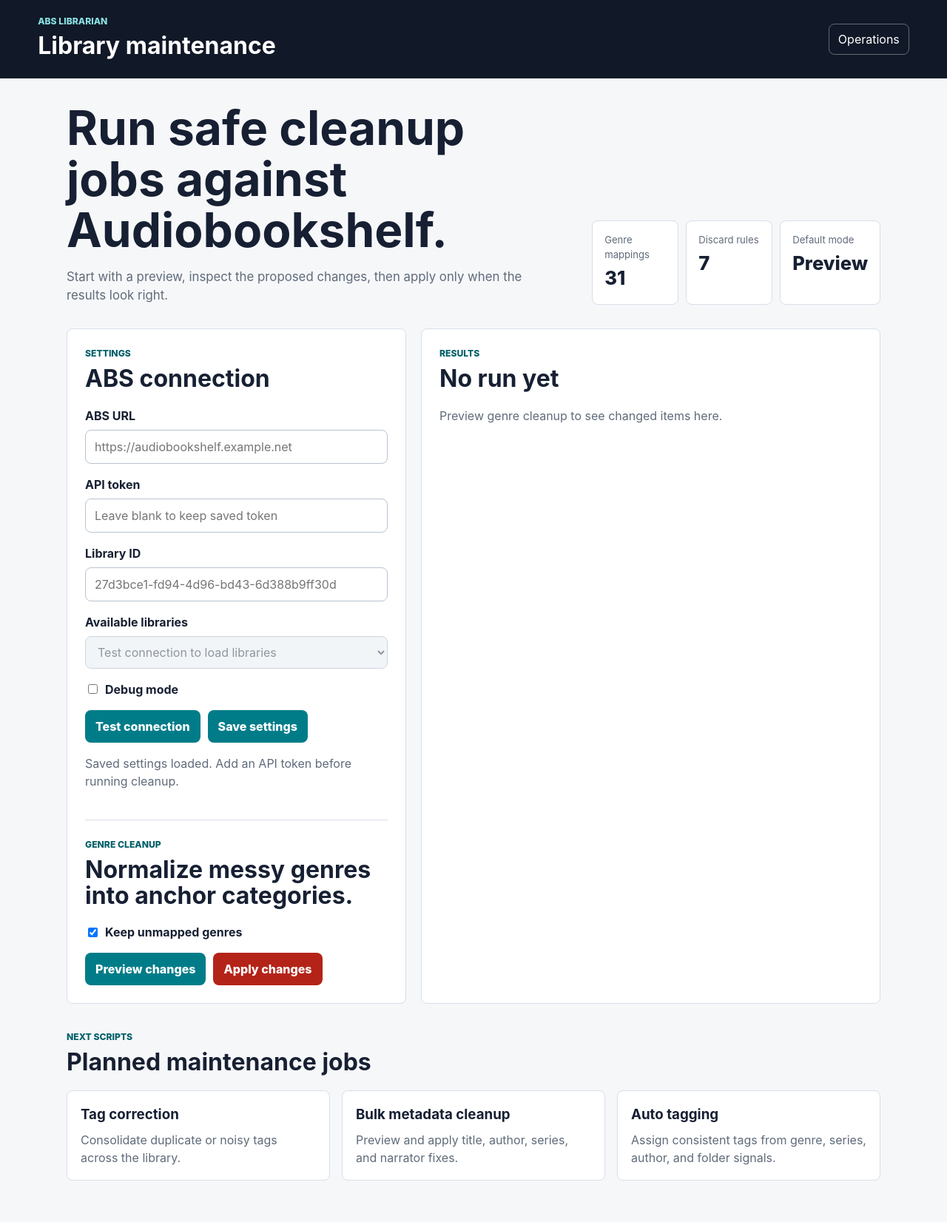
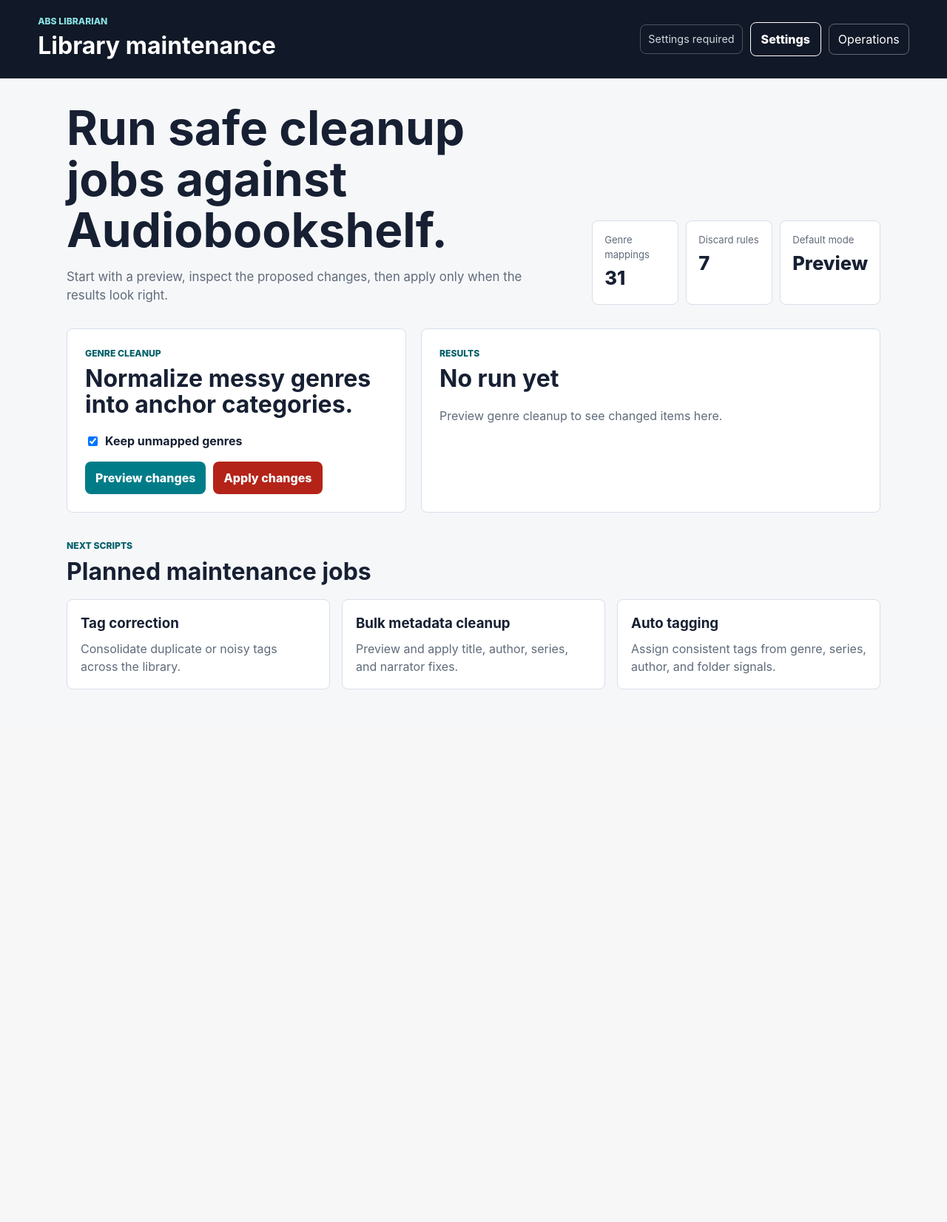
Before and after one commit to joelmale/AudioShelf-Librarian, a FastAPI app: page / in a window 1280 px wide. Shown: the whole page at 74% size. After the commit the page ends 932 px from the top, so only its background shows below. Run offline with FastAPI, Linux system fonts and the light colour scheme.

Commit message:
Move ABS settings into modal

```diff
--- a/audioshelf_librarian/web_app.py
+++ b/audioshelf_librarian/web_app.py
@@ -93,6 +93,9 @@ class SettingsRequest(BaseModel):
     abs_url: str = ""
     api_token: Optional[str] = None
     library_id: str = ""
+    library_name: str = ""
+    library_folder: str = ""
+    library_media_type: str = ""
     debug_mode: bool = False
 
 
@@ -270,6 +273,9 @@ async def save_settings(request: SettingsRequest):
             abs_url=request.abs_url,
             api_token=request.api_token,
             library_id=request.library_id,
+            library_name=request.library_name,
+            library_folder=request.library_folder,
+            library_media_type=request.library_media_type,
             debug_mode=request.debug_mode,
         )
         return settings_store.as_public_dict(settings)
--- a/static/styles.css
+++ b/static/styles.css
@@ -50,6 +50,27 @@ a {
     display: inline-block;
     padding: 8px 12px;
     text-decoration: none;
+}
+
+.topbar nav {
+    align-items: center;
+    display: flex;
+    flex-wrap: wrap;
+    gap: 10px;
+}
+
+.connection-status {
+    border: 1px solid rgba(255, 255, 255, 0.25);
+    border-radius: 8px;
+    color: #d1d8e0;
+    display: inline-block;
+    font-size: 0.9rem;
+    padding: 8px 10px;
+}
+
+.connection-status.connected {
+    border-color: rgba(137, 224, 228, 0.5);
+    color: #89e0e4;
 }
 
 main {
@@ -232,6 +253,16 @@ button.danger:hover {
     background: var(--danger-dark);
 }
 
+.secondary-button {
+    background: transparent;
+    border: 1px solid currentColor;
+    color: inherit;
+}
+
+.secondary-button:hover {
+    background: rgba(255, 255, 255, 0.12);
+}
+
 .muted {
     color: var(--muted);
 }
@@ -332,6 +363,18 @@ button.danger:hover {
     width: 100%;
 }
 
+.settings-modal-panel {
+    max-width: 680px;
+}
+
+.modal-heading-row {
+    align-items: start;
+    display: flex;
+    gap: 16px;
+    justify-content: space-between;
+    margin-bottom: 18px;
+}
+
 .modal-panel h2 {
     margin: 0 0 10px;
 }
--- a/templates/dashboard.html
+++ b/templates/dashboard.html
@@ -13,6 +13,8 @@
             <h1>Library maintenance</h1>
         </div>
         <nav>
+            <span id="connectionStatus" class="connection-status">Settings required</span>
+            <button type="button" id="openSettingsBtn" class="secondary-button">Settings</button>
             <a href="/operations">Operations</a>
         </nav>
     </header>
@@ -41,47 +43,6 @@
 
         <section class="workspace">
             <div class="script-panel">
-                <div class="settings-panel">
-                    <div class="section-heading">
-                        <p class="eyebrow">Settings</p>
-                        <h2>ABS connection</h2>
-                    </div>
-                    <form id="settingsForm" class="maintenance-form">
-                        <label>
-                            <span>ABS URL</span>
-                            <input type="url" name="abs_url" placeholder="https://audiobookshelf.example.net">
-                        </label>
-
-                        <label>
-                            <span>API token</span>
-                            <input type="password" name="api_token" autocomplete="off" placeholder="Leave blank to keep saved token">
-                        </label>
-
-                        <label>
-                            <span>Library ID</span>
-                            <input type="text" name="library_id" placeholder="27d3bce1-fd94-4d96-bd43-6d388b9ff30d">
-                        </label>
-
-                        <label>
-                            <span>Available libraries</span>
-                            <select id="librarySelect" name="library_select" disabled>
-                                <option value="">Test connection to load libraries</option>
-                            </select>
-                        </label>
-
-                        <label class="check-row">
-                            <input type="checkbox" name="debug_mode">
-                            <span>Debug mode</span>
-                        </label>
-
-                        <div class="button-row">
-                            <button type="button" id="testConnectionBtn">Test connection</button>
-                            <button type="submit">Save settings</button>
-                        </div>
-                    </form>
-                    <p id="settingsStatus" class="muted">Settings load when the page opens.</p>
-                </div>
-
                 <div class="section-heading">
                     <p class="eyebrow">Genre cleanup</p>
                     <h2>Normalize messy genres into anchor categories.</h2>
@@ -113,6 +74,52 @@
                 <div id="resultList" class="result-list"></div>
             </div>
         </section>
+
+        <div id="settingsModal" class="modal-backdrop hidden" role="dialog" aria-modal="true" aria-labelledby="settingsTitle">
+            <div class="modal-panel settings-modal-panel">
+                <div class="modal-heading-row">
+                    <div>
+                        <p class="eyebrow">Settings</p>
+                        <h2 id="settingsTitle">ABS connection</h2>
+                    </div>
+                    <button type="button" id="closeSettingsBtn" class="secondary-button">Close</button>
+                </div>
+                <form id="settingsForm" class="maintenance-form">
+                    <label>
+                        <span>ABS URL</span>
+                        <input type="url" name="abs_url" placeholder="https://audiobookshelf.example.net">
+                    </label>
+
+                    <label>
+                        <span>API token</span>
+                        <input type="password" name="api_token" autocomplete="off" placeholder="Leave blank to keep saved token">
+                    </label>
+
+                    <label>
+                        <span>Library</span>
+                        <select id="librarySelect" name="library_select" disabled>
+                            <option value="">Test connection to load libraries</option>
+                        </select>
+                    </label>
+
+                    <label class="check-row">
+                        <input type="checkbox" name="debug_mode">
+                        <span>Debug mode</span>
+                    </label>
+
+                    <input type="hidden" name="library_id">
+                    <input type="hidden" name="library_name">
+                    <input type="hidden" name="library_folder">
+                    <input type="hidden" name="library_media_type">
+
+                    <div class="button-row">
+                        <button type="button" id="testConnectionBtn">Test connection</button>
+                        <button type="submit">Save settings</button>
+                    </div>
+                </form>
+                <p id="settingsStatus" class="muted">Settings load when the page opens.</p>
+            </div>
+        </div>
 
         <div id="confirmApplyModal" class="modal-backdrop hidden" role="dialog" aria-modal="true" aria-labelledby="confirmApplyTitle">
             <div class="modal-panel">
@@ -154,6 +161,10 @@
     <script>
         const settingsForm = document.getElementById("settingsForm");
         const settingsStatus = document.getElementById("settingsStatus");
+        const settingsModal = document.getElementById("settingsModal");
+        const openSettingsBtn = document.getElementById("openSettingsBtn");
+        const closeSettingsBtn = document.getElementById("closeSettingsBtn");
+        const connectionStatus = document.getElementById("connectionStatus");
         const testConnectionBtn = document.getElementById("testConnectionBtn");
         const librarySelect = document.getElementById("librarySelect");
         const form = document.getElementById("genreCleanupForm");
@@ -172,6 +183,14 @@
 
         loadSettings();
 
+        openSettingsBtn.addEventListener("click", openSettingsModal);
+        closeSettingsBtn.addEventListener("click", closeSettingsModal);
+        settingsModal.addEventListener("click", (event) => {
+            if (event.target === settingsModal) {
+                closeSettingsModal();
+            }
+        });
+
         settingsForm.addEventListener("submit", async (event) => {
             event.preventDefault();
             const formData = new FormData(settingsForm);
@@ -179,6 +198,9 @@
                 abs_url: formData.get("abs_url") || "",
                 api_token: formData.get("api_token") || "",
                 library_id: formData.get("library_id") || "",
+                library_name: formData.get("library_name") || "",
+                library_folder: formData.get("library_folder") || "",
+                library_media_type: formData.get("library_media_type") || "",
                 debug_mode: formData.get("debug_mode") === "on",
             };
 
@@ -197,6 +219,7 @@
                 }
 
                 applySettingsToForm(data);
+                updateConnectionStatus(data);
                 settingsForm.elements.api_token.value = "";
                 settingsStatus.textContent = data.api_token_configured
                     ? `Settings saved. API token is encrypted at rest in ${data.settings_file}.`
@@ -242,9 +265,7 @@
         });
 
         librarySelect.addEventListener("change", () => {
-            if (librarySelect.value) {
-                settingsForm.elements.library_id.value = librarySelect.value;
-            }
+            applySelectedLibrary();
         });
 
         form.querySelectorAll("button[type='submit']").forEach((button) => {
@@ -322,6 +343,7 @@
                 }
 
                 applySettingsToForm(data);
+                updateConnectionStatus(data);
                 settingsStatus.textContent = data.api_token_configured
                     ? "Saved settings loaded. API token is configured."
                     : "Saved settings loaded. Add an API token before running cleanup.";
@@ -333,7 +355,16 @@
         function applySettingsToForm(settings) {
             settingsForm.elements.abs_url.value = settings.abs_url || "";
             settingsForm.elements.library_id.value = settings.library_id || "";
+            settingsForm.elements.library_name.value = settings.library_name || "";
+            settingsForm.elements.library_folder.value = settings.library_folder || "";
+            settingsForm.elements.library_media_type.value = settings.library_media_type || "";
             settingsForm.elements.debug_mode.checked = Boolean(settings.debug_mode);
+
+            if (settings.library_id) {
+                librarySelect.disabled = false;
+                librarySelect.innerHTML = `<option value="${escapeHtml(settings.library_id)}">${escapeHtml(libraryLabelFromSettings(settings))}</option>`;
+                librarySelect.value = settings.library_id;
+            }
         }
 
         function populateLibrarySelect(libraries) {
@@ -349,15 +380,54 @@
             librarySelect.innerHTML = libraries.map((library) => {
                 const folders = (library.folders || []).join(" | ");
                 const label = `${library.name || "(unnamed)"} - ${library.mediaType || "unknown"} - ${folders || library.id}`;
-                return `<option value="${escapeHtml(library.id)}">${escapeHtml(label)}</option>`;
+                return `<option value="${escapeHtml(library.id)}" data-name="${escapeHtml(library.name || "")}" data-folder="${escapeHtml(folders)}" data-media-type="${escapeHtml(library.mediaType || "")}">${escapeHtml(label)}</option>`;
             }).join("");
 
             const savedLibraryId = settingsForm.elements.library_id.value;
             if (savedLibraryId && libraries.some((library) => library.id === savedLibraryId)) {
                 librarySelect.value = savedLibraryId;
-            } else {
-                settingsForm.elements.library_id.value = librarySelect.value;
             }
+            applySelectedLibrary();
+        }
+
+        function applySelectedLibrary() {
+            const option = librarySelect.selectedOptions[0];
+            if (!option || !librarySelect.value) {
+                return;
+            }
+
+            settingsForm.elements.library_id.value = librarySelect.value;
+            settingsForm.elements.library_name.value = option.dataset.name || "";
+            settingsForm.elements.library_folder.value = option.dataset.folder || "";
+            settingsForm.elements.library_media_type.value = option.dataset.mediaType || "";
+        }
+
+        function updateConnectionStatus(settings) {
+            if (!settings.connection_configured) {
+                connectionStatus.textContent = "Settings required";
+                connectionStatus.classList.remove("connected");
+                return;
+            }
+
+            connectionStatus.textContent = `Connected: ${settings.library_name || settings.library_id}`;
+            connectionStatus.classList.add("connected");
+        }
+
+        function libraryLabelFromSettings(settings) {
+            const parts = [
+                settings.library_name || "Saved library",
+                settings.library_media_type,
+                settings.library_folder,
+            ].filter(Boolean);
+            return parts.join(" - ");
+        }
+
+        function openSettingsModal() {
+            settingsModal.classList.remove("hidden");
+        }
+
+        function closeSettingsModal() {
+            settingsModal.classList.add("hidden");
         }
 
         function renderFailure(detail) {
```
Also changed, not shown: audioshelf_librarian/settings.py (+23 -0 lines).
